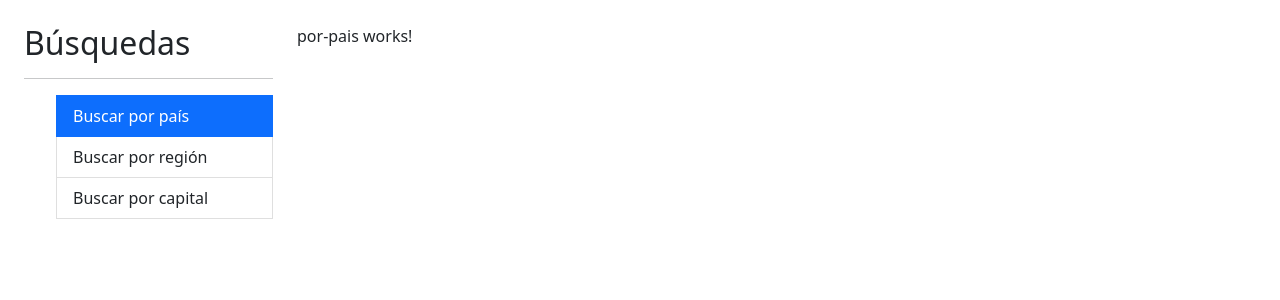
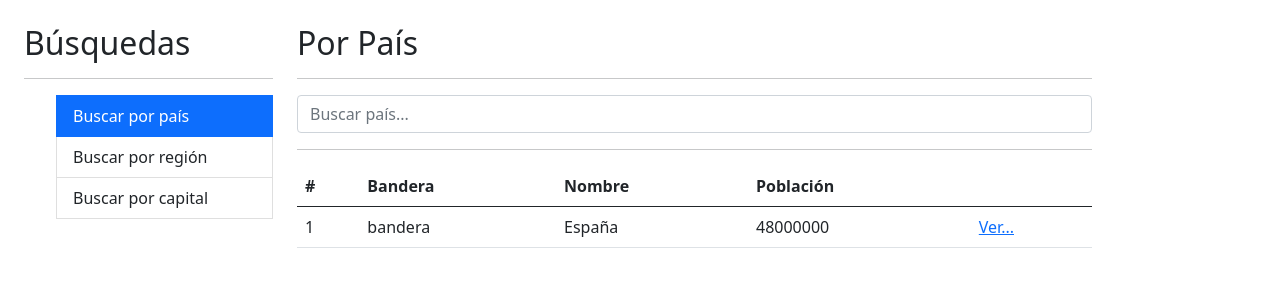
Before and after one commit to AdriFC/paisesApp-ANGULAR, an Angular app: page / in a window 1280 px wide. Shown: the top 300 px of the page. Built offline with nearby package versions, Linux system fonts and the light colour scheme.

Commit message:
Creación de componente para buscar por país y servicio para buscar países. Manejo de errores en la búsqueda.

```diff
--- a/src/app/app.module.ts
+++ b/src/app/app.module.ts
@@ -1,5 +1,6 @@
 import { NgModule } from '@angular/core';
 import { BrowserModule } from '@angular/platform-browser';
+import { HttpClientModule } from '@angular/common/http';
 
 import { AppComponent } from './app.component';
 import { PaisModule } from './pais/pais.module';
@@ -14,6 +15,7 @@ import { AppRoutingModule } from './app-routing.module';
   imports: [
     BrowserModule,
     AppRoutingModule,
+    HttpClientModule,
     PaisModule,
     SharedModule
   ],
--- a/src/app/pais/pages/por-pais/por-pais.component.html
+++ b/src/app/pais/pages/por-pais/por-pais.component.html
@@ -1 +1,45 @@
-<p>por-pais works!</p>
+<h2>Por País</h2>
+<hr>
+
+<div class="row">
+    <div class="col">
+        <form (ngSubmit)="buscar()" autocomplete="off">
+            <input type="text"
+               name="termino"
+               class="form-control"
+               [(ngModel)]="termino"
+               placeholder="Buscar país...">
+        </form>
+    </div>
+</div>
+
+<hr>
+
+<div *ngIf="hayError" class="alert alert-danger">
+    No se encontró nada con el término {{ termino }}
+</div>
+
+<div *ngIf="!hayError" class="row">
+    <div class="col">
+        <table class="table table-hover">
+            <thead>
+                <tr>
+                    <th>#</th>
+                    <th>Bandera</th>
+                    <th>Nombre</th>
+                    <th>Población</th>
+                    <th></th>
+                </tr>
+            </thead>
+            <tbody>
+                <tr>
+                    <td>1</td>
+                    <td>bandera</td>
+                    <td>España</td>
+                    <td>48000000</td>
+                    <td><a href="/pais/esp">Ver...</a></td>
+                </tr>
+            </tbody>
+        </table>
+    </div>
+</div>
--- a/src/app/pais/pages/por-pais/por-pais.component.ts
+++ b/src/app/pais/pages/por-pais/por-pais.component.ts
@@ -1,4 +1,5 @@
-import { Component, OnInit } from '@angular/core';
+import { Component } from '@angular/core';
+import { PaisService } from '../../services/pais.service';
 
 @Component({
   selector: 'app-por-pais',
@@ -6,11 +7,25 @@ import { Component, OnInit } from '@angular/core';
   styles: [
   ]
 })
-export class PorPaisComponent implements OnInit {
+export class PorPaisComponent {
 
-  constructor() { }
+  termino: string = '';
+  hayError: boolean = false;
 
-  ngOnInit(): void {
+  constructor( private paisService: PaisService ) { }
+
+  buscar(){
+    this.hayError = false;
+    console.log(this.termino);
+
+    this.paisService.buscarPais( this.termino )
+      .subscribe( (resp: any) => {
+        console.log(resp);
+      }, ( err ) => {
+        this.hayError = true;
+      });
   }
 
+
+
 }
--- a/src/app/pais/pais.module.ts
+++ b/src/app/pais/pais.module.ts
@@ -1,9 +1,12 @@
 import { NgModule } from '@angular/core';
 import { CommonModule } from '@angular/common';
+import { FormsModule } from '@angular/forms';
+
 import { PorCapitalComponent } from './pages/por-capital/por-capital.component';
 import { PorPaisComponent } from './pages/por-pais/por-pais.component';
 import { PorRegionComponent } from './pages/por-region/por-region.component';
 import { VerPaisComponent } from './pages/ver-pais/ver-pais.component';
+
 
 
 
@@ -21,7 +24,8 @@ import { VerPaisComponent } from './pages/ver-pais/ver-pais.component';
     VerPaisComponent
   ],
   imports: [
-    CommonModule
+    CommonModule,
+    FormsModule
   ]
 })
 export class PaisModule { }
--- /dev/null
+++ b/src/app/pais/services/pais.service.ts
@@ -0,0 +1,23 @@
+import { Injectable } from '@angular/core';
+import { HttpClient } from '@angular/common/http';
+import { Observable } from 'rxjs';
+
+
+@Injectable({
+  providedIn: 'root'
+})
+export class PaisService {
+
+  private apiUrl: string = "https://restcountries.eu/rest/v2";
+
+  constructor( private http: HttpClient ) { }
+
+  buscarPais( termino: string ): Observable<any> {
+
+    const url = `${this.apiUrl}/name/${termino}`;
+
+    return this.http.get( url );
+
+
+  }
+}
```
